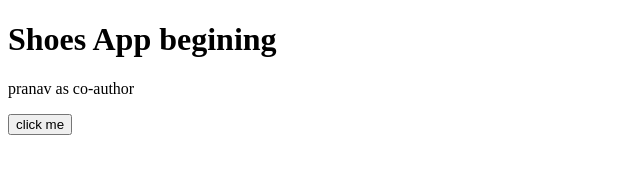
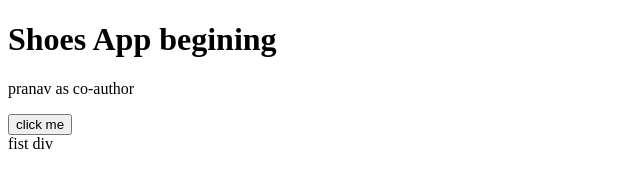
Before and after one commit to niteeshyadav23/NothinPN, a plain HTML site: page index.html in a window 1280 px wide. Shown: the full height of the page, 0-640 px from the left. Drawn offline with Linux system fonts and the light colour scheme.

Commit message:
Update index.html
Co-Authored-By: Primaryprojects <156216165+primaryprojects@users.noreply.github.com>

```diff
--- a/index.html
+++ b/index.html
@@ -9,5 +9,6 @@
     <h1>Shoes App begining</h1>
     <p>pranav as co-author</p>
     <button>click me</button>
+    <div>fist div</div>
 </body>
 </html>
```
